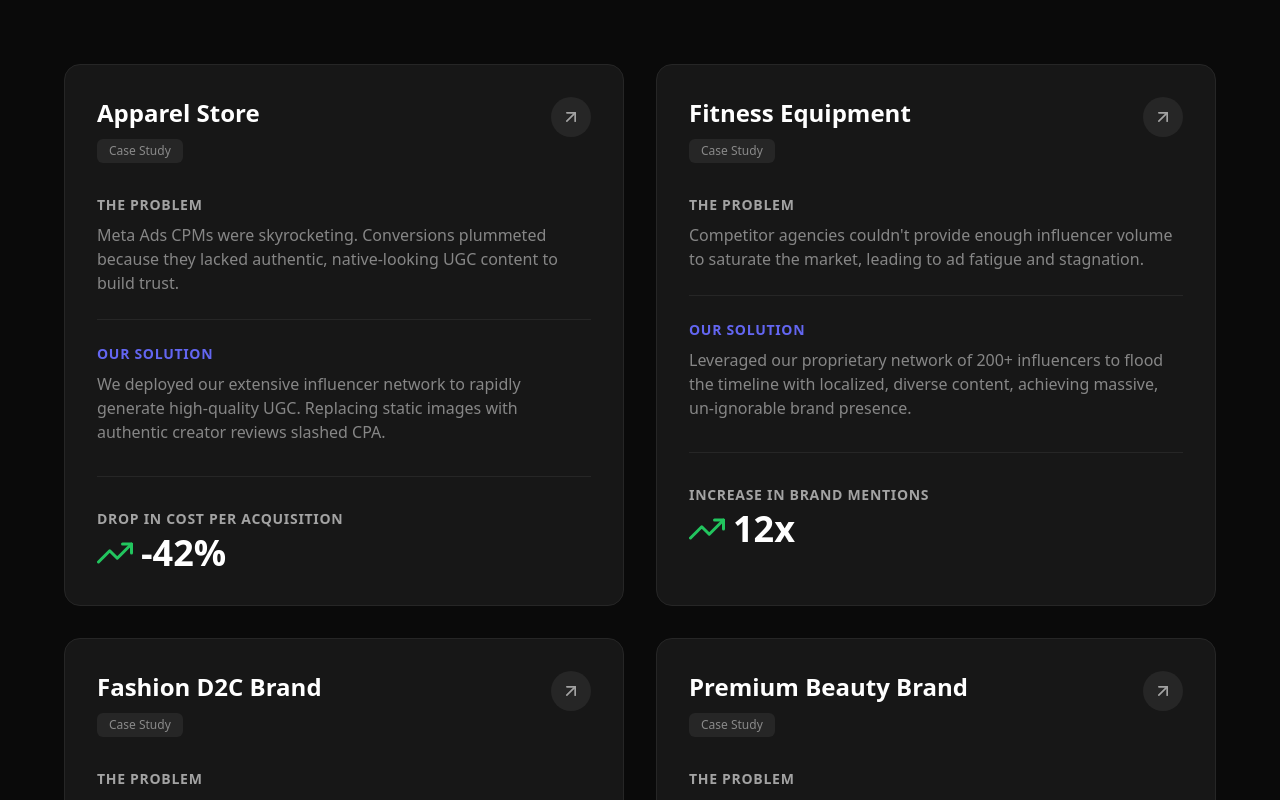
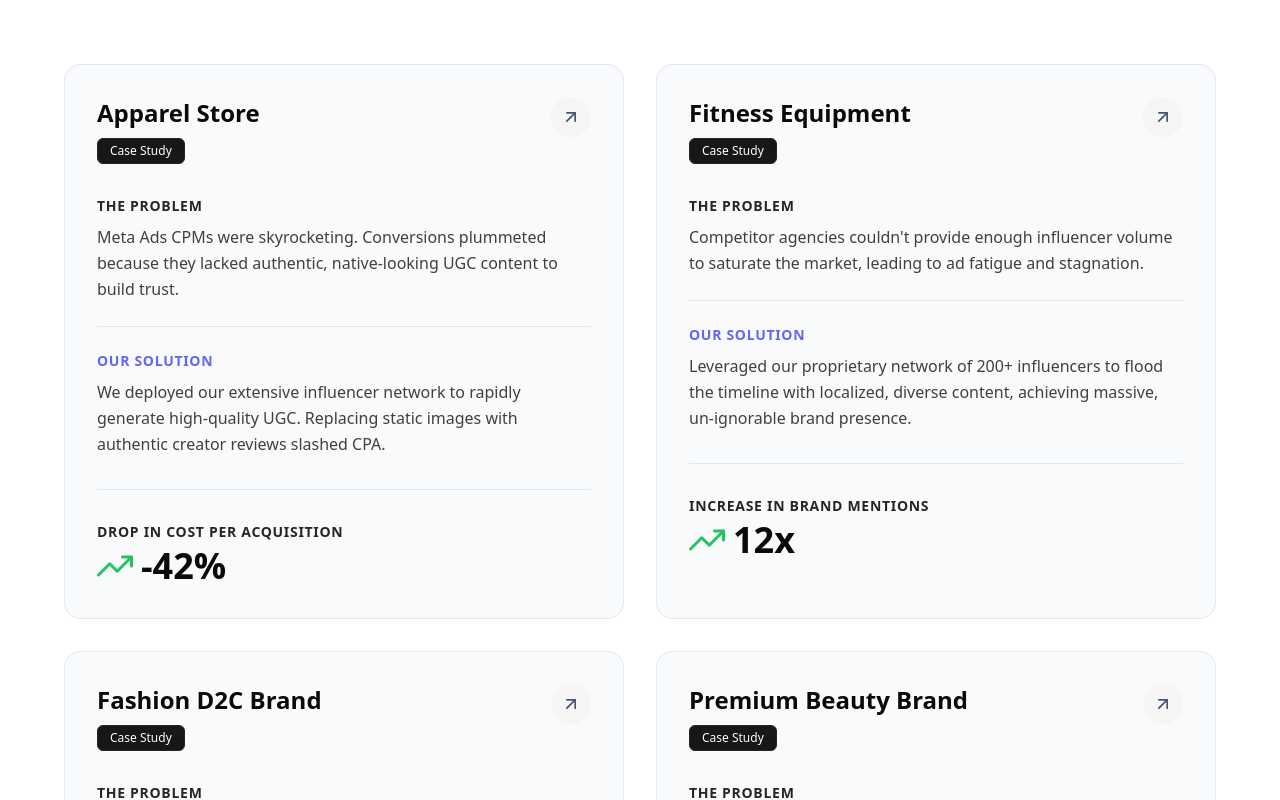
Before and after one commit to thegenzcoder1/hasaniche-portfolio-frontend, a Next.js app: page /case-studies in a window 1280 px wide. Shown: the part 460-1260 px from the top of the page. Built offline with nearby package versions, Linux system fonts and the light colour scheme.

Commit message:
Theme Change

```diff
--- a/src/app/contact/page.tsx
+++ b/src/app/contact/page.tsx
@@ -61,7 +61,26 @@ export default function ContactPage() {
             >
               <div className="absolute top-0 right-0 w-64 h-64 bg-gradient-to-bl from-[#6366F1]/10 to-transparent blur-3xl -z-10" />
 
-              <form action="mailto:business@hasaniche.com?subject=Product Growth" method="POST" encType="text/plain" className="space-y-5">
+              <form
+                onSubmit={(e) => {
+                  e.preventDefault();
+                  const formData = new FormData(e.currentTarget);
+                  const data = Object.fromEntries(formData.entries());
+
+                  const subject = encodeURIComponent("Product Growth Inquiry");
+                  const body = encodeURIComponent(
+                    `Name: ${data.name}\n` +
+                    `Email: ${data.email}\n` +
+                    `Phone: ${data.phone}\n` +
+                    `Brand: ${data.brand}\n` +
+                    `Revenue: ${data.revenue}\n\n` +
+                    `Message:\n${data.message}`
+                  );
+
+                  window.location.href = `mailto:business@hasaniche.com?subject=${subject}&body=${body}`;
+                }}
+                className="space-y-5"
+              >
                 <div>
                   <label htmlFor="name" className="block text-sm font-medium text-muted-foreground mb-1.5">Full Name</label>
                   <input
--- a/src/app/layout.tsx
+++ b/src/app/layout.tsx
@@ -21,7 +21,7 @@ export default function RootLayout({
   return (
     <html lang="en" suppressHydrationWarning>
       <body className={`${inter.variable} font-sans antialiased bg-background text-foreground transition-colors duration-300`}>
-        <ThemeProvider attribute="class" defaultTheme="dark" enableSystem={false}>
+        <ThemeProvider attribute="class" defaultTheme="system" enableSystem={true}>
           {children}
         </ThemeProvider>
       </body>
--- a/src/components/home/ServicesSection.tsx
+++ b/src/components/home/ServicesSection.tsx
@@ -104,13 +104,13 @@ export function ServicesSection() {
                 {service.icon}
               </div>
               <h3 className="text-xl font-bold text-foreground mb-3">{service.title}</h3>
-              <p className="text-muted-foreground mb-6">{service.description}</p>
+              <p className="text-neutral-700 dark:text-neutral-300 mb-6 leading-relaxed">{service.description}</p>
 
               <ul className="space-y-3">
                 {service.features.map((feature, fIndex) => (
                   <li key={fIndex} className="flex items-start gap-3">
-                    <div className="mt-1.5 w-1.5 h-1.5 rounded-full bg-neutral-600" />
-                    <span className="text-sm text-muted-foreground/80">{feature}</span>
+                    <div className="mt-1.5 w-1.5 h-1.5 rounded-full bg-neutral-600 dark:bg-neutral-400 shrink-0" />
+                    <span className="text-sm text-neutral-700 dark:text-neutral-300">{feature}</span>
                   </li>
                 ))}
               </ul>
--- a/src/components/ui/CaseStudyCard.tsx
+++ b/src/components/ui/CaseStudyCard.tsx
@@ -25,7 +25,7 @@ export function CaseStudyCard({ brand, problem, solution, result, resultLabel =
       <div className="flex justify-between items-start mb-8">
         <div>
           <h3 className="text-2xl font-bold text-foreground mb-2">{brand}</h3>
-          <div className="inline-flex items-center gap-1.5 px-3 py-1 bg-neutral-100 dark:bg-neutral-800 text-muted-foreground/80 text-xs font-medium rounded-md">
+          <div className="inline-flex items-center gap-1.5 px-3 py-1 bg-neutral-900 border border-neutral-800 text-white text-xs font-medium rounded-md">
             Case Study
           </div>
         </div>
@@ -36,21 +36,21 @@ export function CaseStudyCard({ brand, problem, solution, result, resultLabel =
 
       <div className="space-y-6">
         <div>
-          <h4 className="text-sm font-semibold text-muted-foreground uppercase tracking-wider mb-2">The Problem</h4>
-          <p className="text-muted-foreground/80">{problem}</p>
+          <h4 className="text-sm font-semibold text-neutral-800 dark:text-neutral-200 uppercase tracking-wider mb-2">The Problem</h4>
+          <p className="text-neutral-700 dark:text-neutral-300 leading-relaxed">{problem}</p>
         </div>
 
         <div className="h-px w-full bg-neutral-200 dark:bg-neutral-800" />
 
         <div>
           <h4 className="text-sm font-semibold text-[#6366F1] uppercase tracking-wider mb-2">Our Solution</h4>
-          <p className="text-muted-foreground/80">{solution}</p>
+          <p className="text-neutral-700 dark:text-neutral-300 leading-relaxed">{solution}</p>
         </div>
       </div>
 
       <div className="mt-8 pt-8 border-t border-card-border flex items-end justify-between">
         <div>
-          <h4 className="text-sm font-semibold text-muted-foreground uppercase tracking-wider mb-1">{resultLabel}</h4>
+          <h4 className="text-sm font-semibold text-neutral-800 dark:text-neutral-200 uppercase tracking-wider mb-1">{resultLabel}</h4>
           <div className="text-4xl font-bold text-foreground flex items-center gap-2">
             <FiTrendingUp className="text-[#22C55E]" />
             {result}
```
